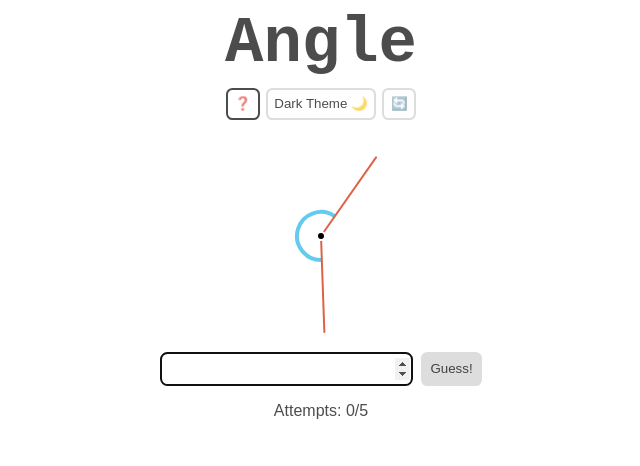
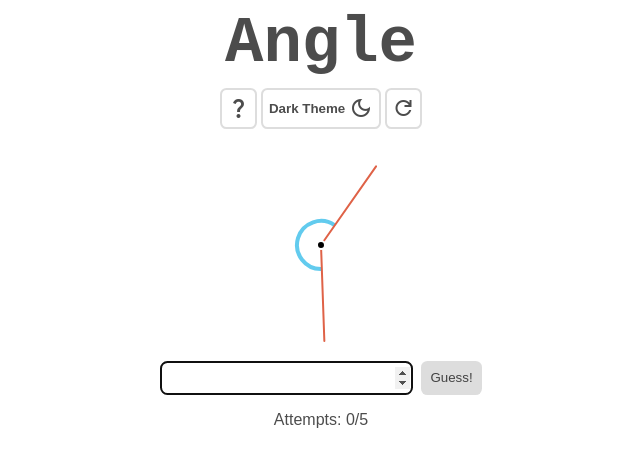
Before and after one commit to tylertierney/angle, a React (Vite) app: page / in a window 1280 px wide. Shown: the top 466 px of the page, without its empty margins (319-959 px from the left). Built offline with nearby package versions, Linux system fonts and the light colour scheme.

Commit message:
Replace emojis with icons

```diff
--- a/src/components/Alert/Alert.tsx
+++ b/src/components/Alert/Alert.tsx
@@ -32,7 +32,6 @@ export default function Alert({
       <button
         onClick={() => setShowGameOverAlert(false)}
         className="close-button"
-        // className={`close-button`}
         style={{ alignSelf: "flex-end" }}
       >
         <span className="material-symbols-outlined">close</span>
--- a/src/components/Toolbar/Toolbar.module.scss
+++ b/src/components/Toolbar/Toolbar.module.scss
@@ -1,3 +1,8 @@
+.toolbar {
+  display: flex;
+  gap: 0.2rem;
+}
+
 .button {
   border-radius: 0.4rem;
   padding: 0.4rem;
@@ -5,4 +10,13 @@
   border: 2px solid var(--gray);
   color: inherit;
   cursor: pointer;
+  display: flex;
+  align-items: center;
+  font-weight: bold;
 }
+
+.button:first-of-type,
+.button:last-of-type {
+  padding-left: 0.3rem;
+  padding-right: 0.3rem;
+}
--- a/src/components/Toolbar/Toolbar.tsx
+++ b/src/components/Toolbar/Toolbar.tsx
@@ -11,27 +11,29 @@ export default function Toolbar({ helpMenuRef, restartGame }: ToolbarProps) {
   const { darkMode, toggleTheme } = useTheme();
 
   return (
-    <div style={{ display: "flex", gap: "0.4rem" }}>
+    <div
+      className={styles.toolbar}
+      style={{
+        color: darkMode ? "white" : "var(--text-color)",
+      }}
+    >
       <button
         className={styles.button}
         onClick={() => helpMenuRef?.current?.show()}
         style={{
-          borderColor: darkMode ? "white" : "inherit",
           opacity: darkMode ? 0.8 : 1,
         }}
       >
-        <span role="img" aria-label="help">
-          ❓
+        <span className="material-symbols-outlined">question_mark</span>
+      </button>
+      <button className={styles.button} onClick={() => toggleTheme()}>
+        <span>{darkMode ? "Light" : "Dark"} Theme&nbsp;</span>
+        <span className="material-symbols-outlined">
+          {darkMode ? "light_mode" : "dark_mode"}
         </span>
       </button>
-      <button className={styles.button} onClick={() => toggleTheme()}>
-        {darkMode ? "Light" : "Dark"} Theme&nbsp;
-        {darkMode ? "☀️" : "🌙"}
-      </button>
       <button className={styles.button} onClick={() => restartGame()}>
-        <span role="img" aria-label="refresh">
-          🔄
-        </span>
+        <span className="material-symbols-outlined">refresh</span>
       </button>
     </div>
   );
```
